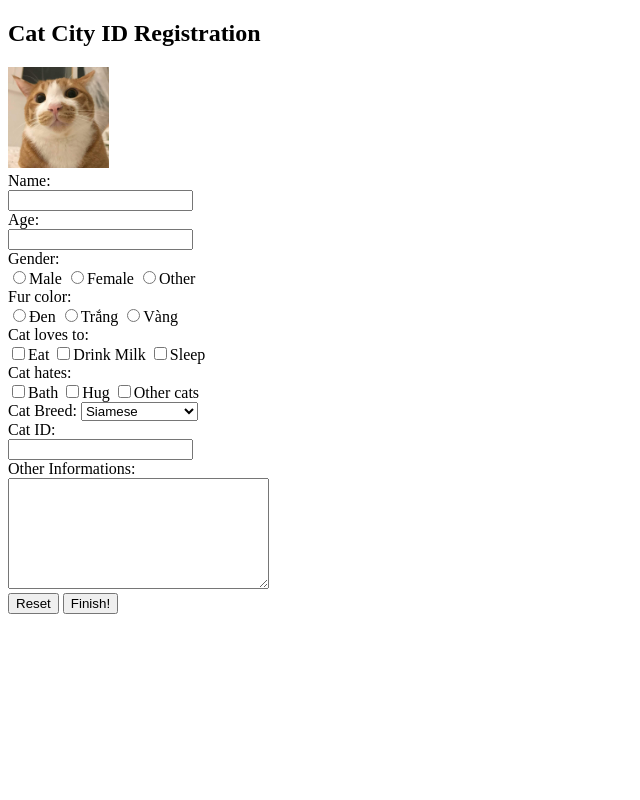
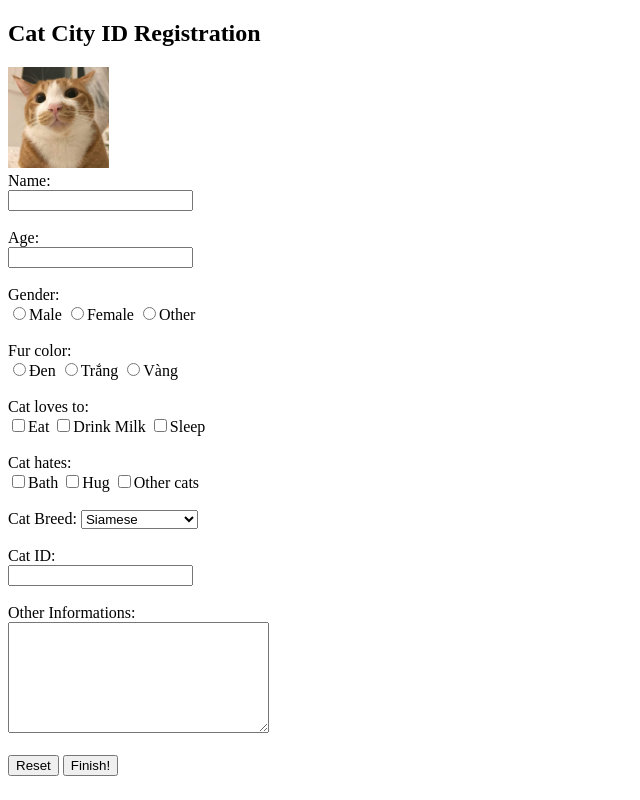
Before and after one commit to sang-phan1194/html-css-1st-class, a plain HTML site: page 30-05-22/practice_4.html in a window 1280 px wide. Shown: the whole page, without its empty margins (0-640 px from the left). Drawn offline with Linux system fonts and the light colour scheme.

Commit message:
add br tag for better look

```diff
--- a/30-05-22/practice_4.html
+++ b/30-05-22/practice_4.html
@@ -11,30 +11,30 @@
     <img src="./cat-avatar.jpeg" alt="Cat-avatar" width="8%">
     <form action="#">
         <label for="">Name:</label><br>
-        <input type="text"><br>
+        <input type="text"><br> <br>
 
         <label for="">Age:</label><br>
-        <input type="number"> <br>
+        <input type="number"><br> <br>
 
         <label for="">Gender:</label><br>
         <input type="Radio" name="gender">Male
         <input type="radio" name="gender">Female
-        <input type="radio" name="gender">Other <br>
+        <input type="radio" name="gender">Other<br> <br>
 
         <label for="">Fur color:</label><br>
         <input type="Radio" name="color">Đen
         <input type="radio" name="color">Trắng
-        <input type="radio" name="color">Vàng<br>
+        <input type="radio" name="color">Vàng<br> <br>
 
         <label for="">Cat loves to:</label><br>
         <input type="checkbox">Eat
         <input type="checkbox">Drink Milk
-        <input type="checkbox">Sleep<br>
+        <input type="checkbox">Sleep<br><br>
 
         <label for="">Cat hates:</label><br>
         <input type="checkbox">Bath
         <input type="checkbox">Hug
-        <input type="checkbox">Other cats<br>
+        <input type="checkbox">Other cats<br><br>
 
         <label for="">Cat Breed:</label>
         <select name="" id="">
@@ -45,13 +45,13 @@
             <option value="">Birman</option>
             <option value="">British Shorthair</option>
             <option value="">British Longhair</option>
-        </select><br>
+        </select><br><br>
 
         <label for="">Cat ID:</label><br>
-        <input type="text"><br>
+        <input type="text"><br><br>
 
         <label for="">Other Informations:</label><br>
-        <textarea name="" id="" cols="30" rows="7"></textarea><br>
+        <textarea name="" id="" cols="30" rows="7"></textarea><br><br>
 
         <button type="reset">Reset</button>
         <button type="submit">Finish!</button>
```
